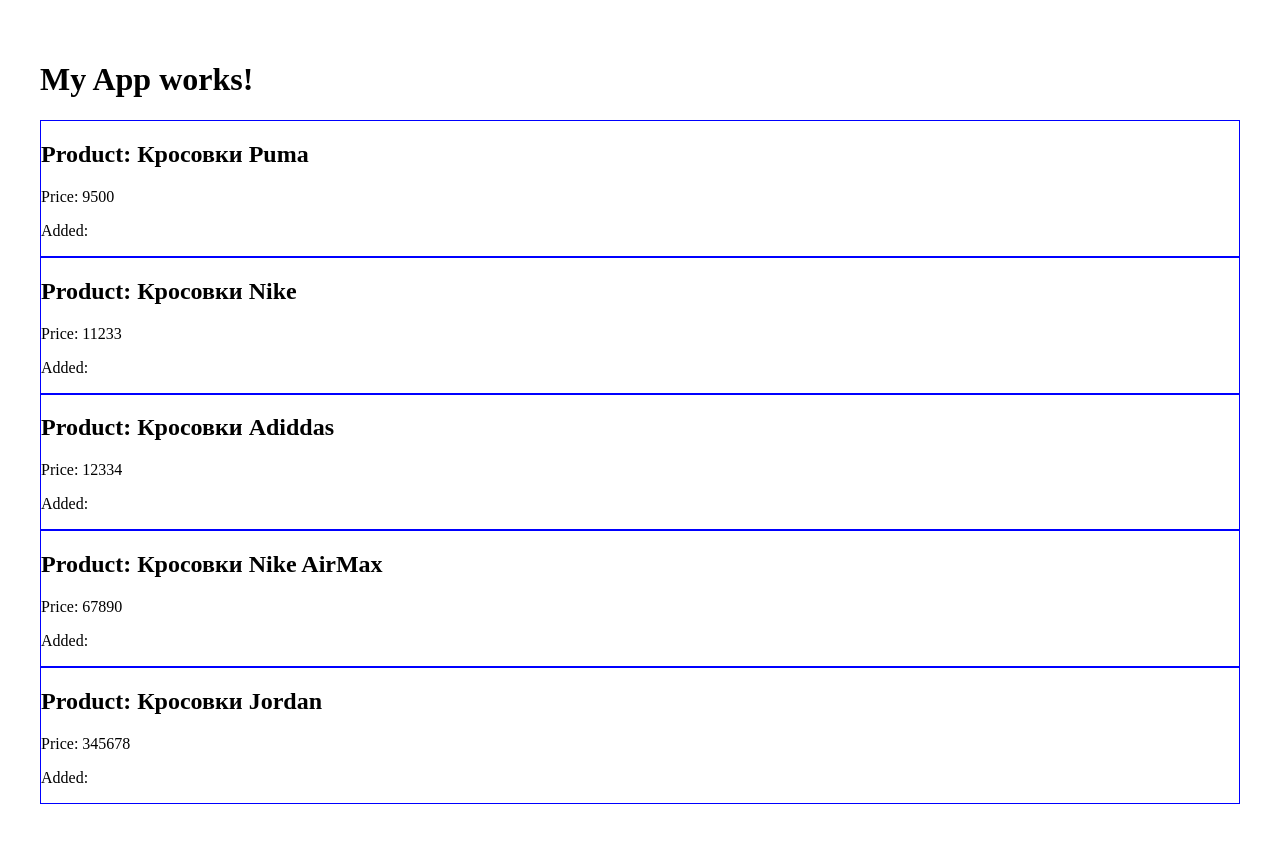
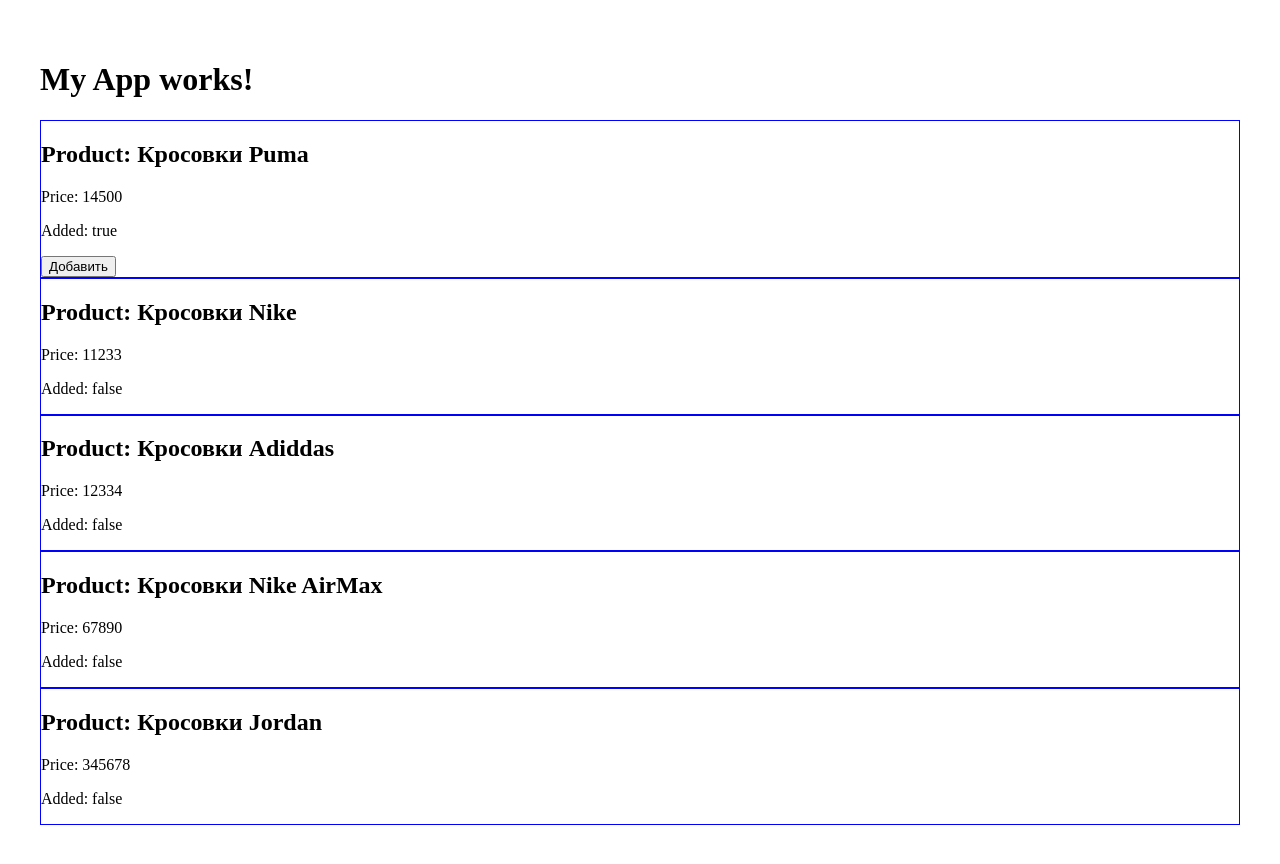
Before and after one commit to qalqaa/qalqaSneakersShop, a Vue app: page / in a window 1280 px wide. Built offline with nearby package versions, Linux system fonts and the light colour scheme.

Commit message:
some tests

```diff
--- a/src/App.vue
+++ b/src/App.vue
@@ -4,11 +4,13 @@
 
 <template>
   <h1>My App works!</h1>
-  <TestComponent title="Кросовки Puma" price="9500" />
-  <TestComponent title="Кросовки Nike" price="11233" />
-  <TestComponent title="Кросовки Adiddas" price="12334" />
-  <TestComponent title="Кросовки Nike AirMax" price="67890" />
-  <TestComponent title="Кросовки Jordan" price="345678" />
+  <TestComponent title="Кросовки Puma" :price="9500 + 5000" is-added>
+    <button>Добавить</button>
+  </TestComponent>
+  <TestComponent title="Кросовки Nike" :price="11233" />
+  <TestComponent title="Кросовки Adiddas" :price="12334" />
+  <TestComponent title="Кросовки Nike AirMax" :price="67890" />
+  <TestComponent title="Кросовки Jordan" :price="345678" />
 </template>
 
 <style scoped></style>
--- a/src/components/TestComponent.vue
+++ b/src/components/TestComponent.vue
@@ -1,8 +1,11 @@
 <script setup>
-defineProps({
+const props = defineProps({
   title: String,
-  price: Number
+  price: Number,
+  isAdded: Boolean
 })
+console.log(props)
+
 </script>
 
 <template>
@@ -10,6 +13,7 @@
     <h2>Product: {{ title }}</h2>
     <p>Price: {{ price }}</p>
     <p>Added: {{ isAdded }}</p>
+    <slot></slot>
   </div>
 </template>
 
```
